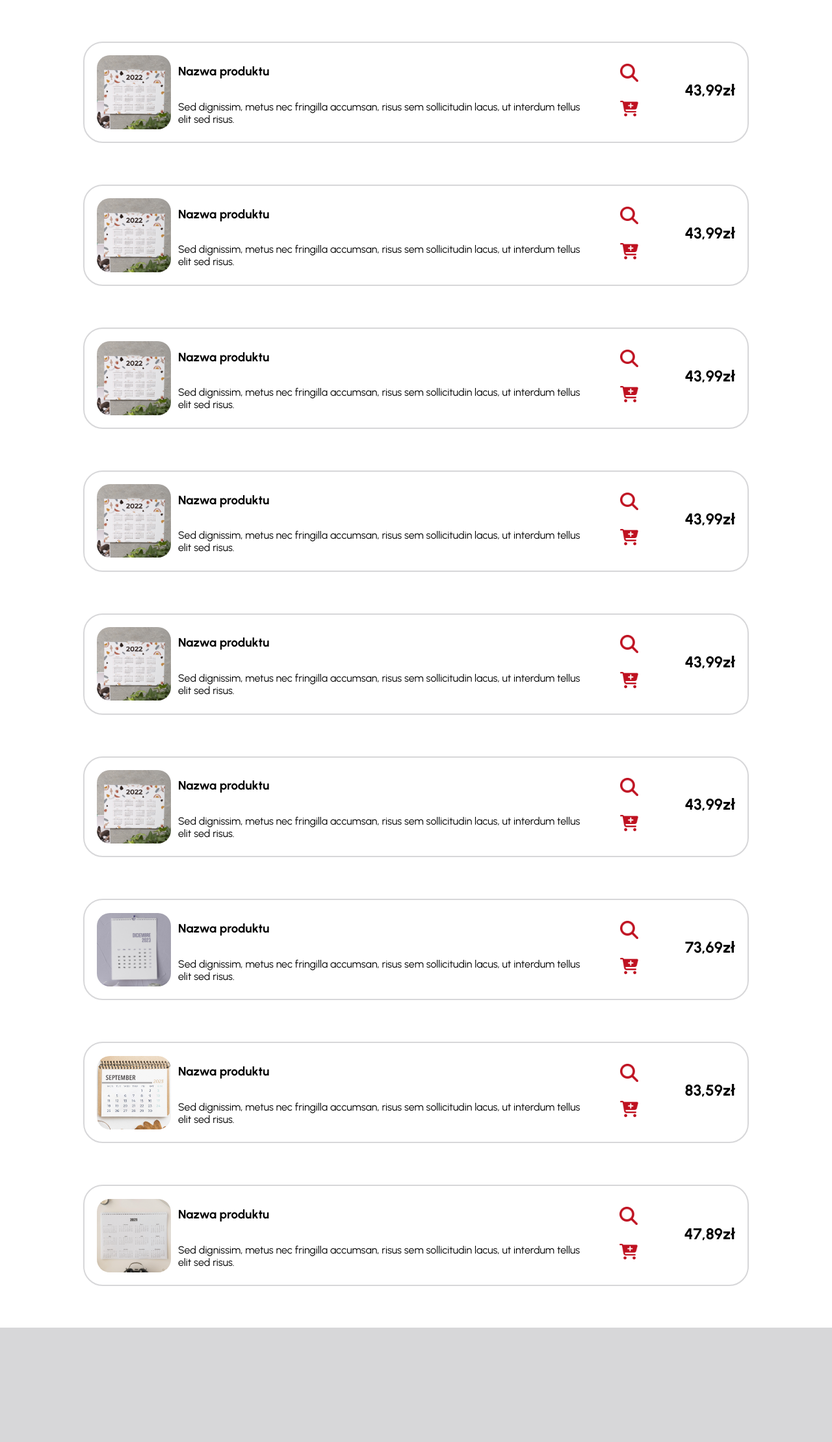
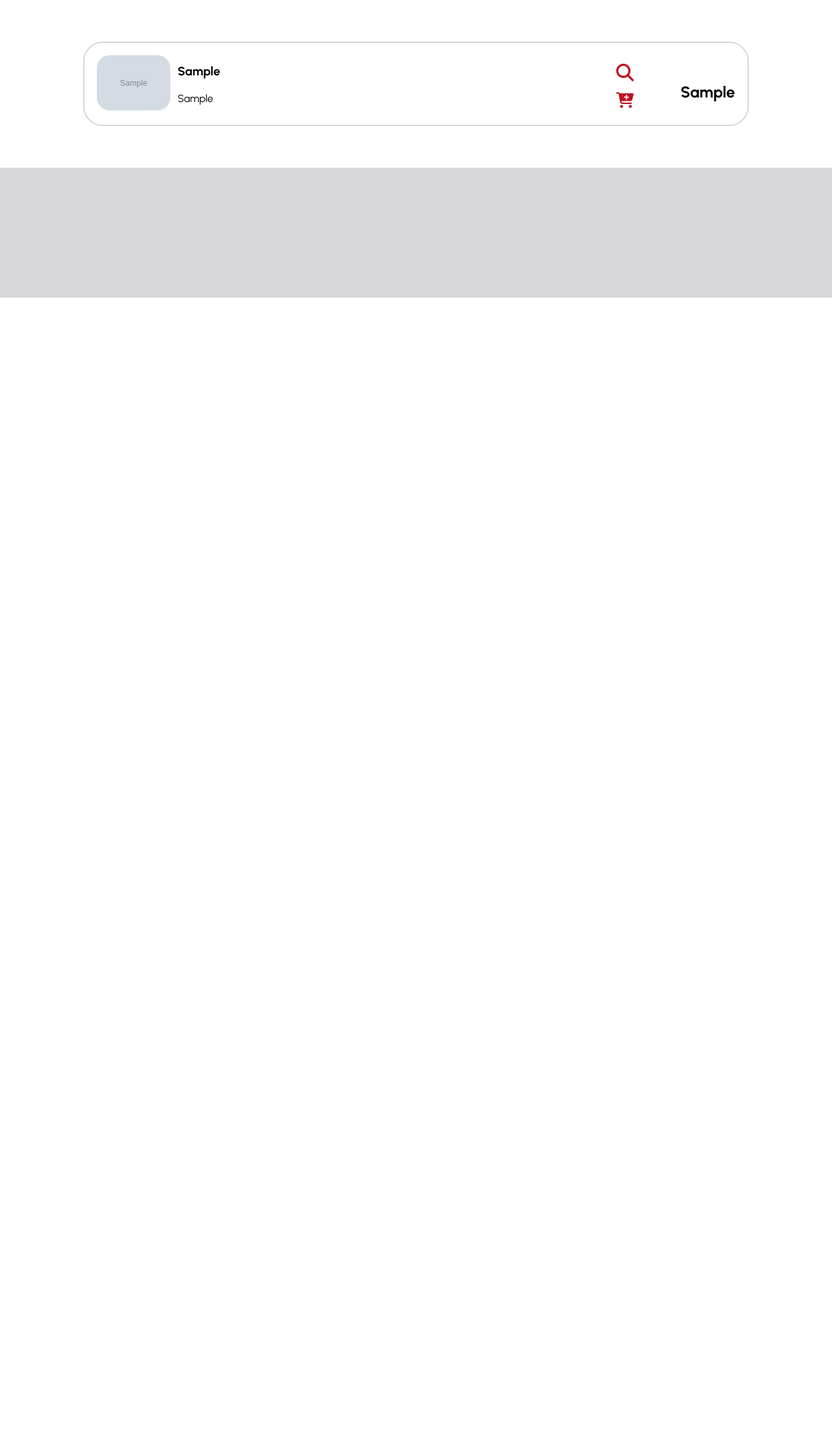
Before and after one commit to sylsocha/grafix, a PHP site: page /yeared_calendar.php in a window 1280 px wide. Shown: the part 80-2299 px from the top of the page at 65% size. After the commit the page ends 538 px from the top, so only its background shows below. Run offline with PHP 8.4, Linux system fonts and the light colour scheme; tables that the repository leaves empty or names only in its code hold one stand-in row (values such as "Sample post"); grey boxes marked "Sample" are stand-in pictures.

Commit message:
listed products in categories from database

```diff
--- a/cart.php
+++ b/cart.php
@@ -40,7 +40,7 @@
     for($i=0; $i<3; $i++)
     echo <<<END
     <div class="prod_in_cart">
-        <img src="photos/calendars/no_dates/birthday-reminders-calendar-silver-stars.jpg" alt="produkt" class="prod_photo">
+        <img src="photos/calendars/no_dates/wooden.jpg" alt="produkt" class="prod_photo">
         <a href="product.php" style="text-decoration: none; color: black"><h3 class="nazw_prod">Nazwa produktu</h3></a>
         <label class="label_select_sztuki">
             Liczba sztuk:
--- a/sum_up.php
+++ b/sum_up.php
@@ -50,7 +50,7 @@
     </div>
     <div class="produkty">
         <div class="prod_in_sum">
-            <img src="photos/calendars/no_dates/birthday-reminders-calendar-silver-stars.jpg" alt="produkt" class="prod_photo_sum">
+            <img src="photos/calendars/no_dates/wooden.jpg" alt="produkt" class="prod_photo_sum">
             <h3 class="nazw_prod_sum">Nazwa produktu</h3>
             <h4 class="h4_sum">Liczba sztuk: z bazy</h4>
             <h4 class="h4_sum">Cena za sztukę: 43,99zł</h4>
--- a/yeared_calendar.php
+++ b/yeared_calendar.php
@@ -37,44 +37,23 @@
 
 <main class="main_cat">
     <?php
-    for($i = 0; $i <= 5; $i++)
+
+    $polaczenie = new mysqli('localhost', 'root', '', 'grafix_database');
+    $sql = "select * from product where rok is not NULL";
+    $wynik = $polaczenie->query($sql);
+
+    while(($record=$wynik->fetch_assoc()) != null)
     echo <<<END
     <div class="prod_in_cat">
-        <img src="photos/calendars/dates/close-up-calendar-design.jpg" alt="produkt" class="prod_photo">
-        <h3 class="nazw_prod">Nazwa produktu</h3>
-        <p class="opis_mały">Sed dignissim, metus nec fringilla accumsan, risus sem sollicitudin lacus, ut interdum tellus elit sed risus.</p>
+        <img src="$record[photo_link]" alt="produkt" class="prod_photo">
+        <h3 class="nazw_prod">$record[nazwa_prod]</h3>
+        <p class="opis_mały">$record[opis_short]</p>
         <a href="product.php"><img src="photos/icons/magnifying-glass-solid.png" class="icon_in_cat" alt="Zobacz produkt"></a>
         <a href=""><img src="photos/icons/cart-plus-solid_red.png" class="icon_in_cat" alt="Dodaj do koszyka"></a>
-        <h2 class="cena">43,99zł</h2>
+        <h2 class="cena">$record[cena_unit]</h2>
     </div>
 END;
 ?>
-    <div class="prod_in_cat">
-        <img src="photos/calendars/dates/2023-monthly-calendar-still-life.jpg" alt="produkt" class="prod_photo">
-        <h3 class="nazw_prod">Nazwa produktu</h3>
-        <p class="opis_mały">Sed dignissim, metus nec fringilla accumsan, risus sem sollicitudin lacus, ut interdum tellus elit sed risus.</p>
-        <a href="product.php"><img src="photos/icons/magnifying-glass-solid.png" class="icon_in_cat" alt="Zobacz produkt"></a>
-        <a href=""><img src="photos/icons/cart-plus-solid_red.png" class="icon_in_cat" alt="Dodaj do koszyka"></a>
-        <h2 class="cena">73,69zł</h2>
-    </div>
-
-    <div class="prod_in_cat">
-        <img src="photos/calendars/dates/desk-calendar-with-texts-english(1).jpg" alt="produkt" class="prod_photo">
-        <h3 class="nazw_prod">Nazwa produktu</h3>
-        <p class="opis_mały">Sed dignissim, metus nec fringilla accumsan, risus sem sollicitudin lacus, ut interdum tellus elit sed risus.</p>
-        <a href="product.php"><img src="photos/icons/magnifying-glass-solid.png" class="icon_in_cat" alt="Zobacz produkt"></a>
-        <a href=""><img src="photos/icons/cart-plus-solid_red.png" class="icon_in_cat" alt="Dodaj do koszyka"></a>
-        <h2 class="cena">83,59zł</h2>
-    </div>
-
-    <div class="prod_in_cat">
-        <img src="photos/calendars/dates/top-view-desk-2021-calendar.jpg" alt="produkt" class="prod_photo">
-        <h3 class="nazw_prod">Nazwa produktu</h3>
-        <p class="opis_mały">Sed dignissim, metus nec fringilla accumsan, risus sem sollicitudin lacus, ut interdum tellus elit sed risus.</p>
-        <a href="product.php"><img src="photos/icons/magnifying-glass-solid.png" class="icon_in_cat" alt="Zobacz produkt"></a>
-        <a href=""><img src="photos/icons/cart-plus-solid_red.png" class="icon_in_cat" alt="Dodaj do koszyka"></a>
-        <h2 class="cena">47,89zł</h2>
-    </div>
 </main>
 
 <footer>
```
Also changed, not shown: product.php (+8 -5 lines), random_calendar.php (+10 -5 lines), photos/calendars/dates/pencil_2021.jpg (renamed from photos/calendars/dates/top-view-desk-2021-calendar.jpg), photos/calendars/dates/purple_2023.jpg (renamed from photos/calendars/dates/2023-monthly-calendar-still-life.jpg), photos/calendars/dates/sand_2023.jpg (renamed from photos/calendars/dates/desk-calendar-with-texts-english(1).jpg), photos/calendars/dates/tomato_2022.jpg (renamed from photos/calendars/dates/close-up-calendar-design.jpg), 8 other files.
